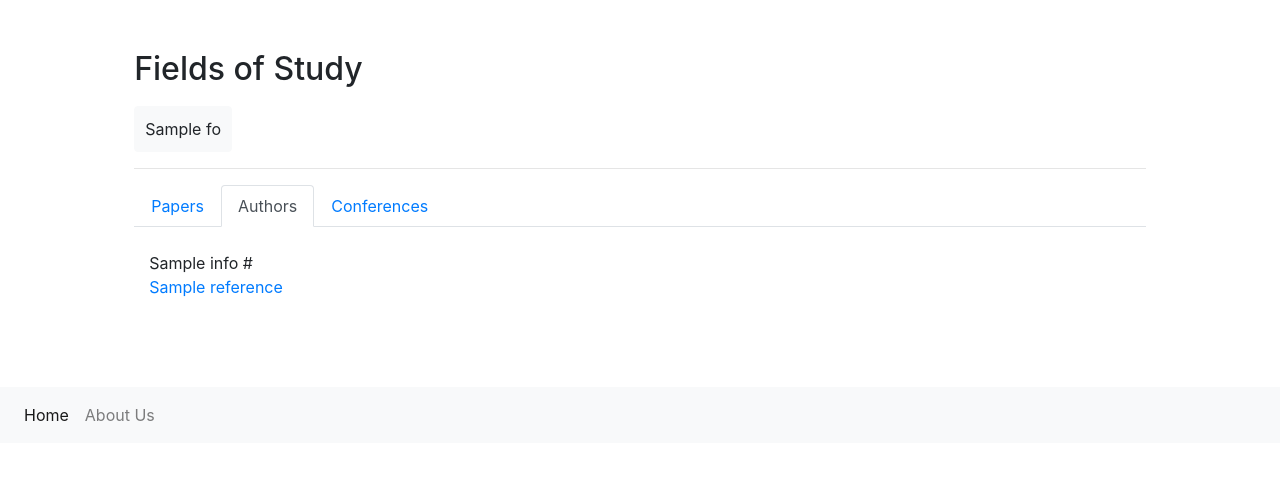
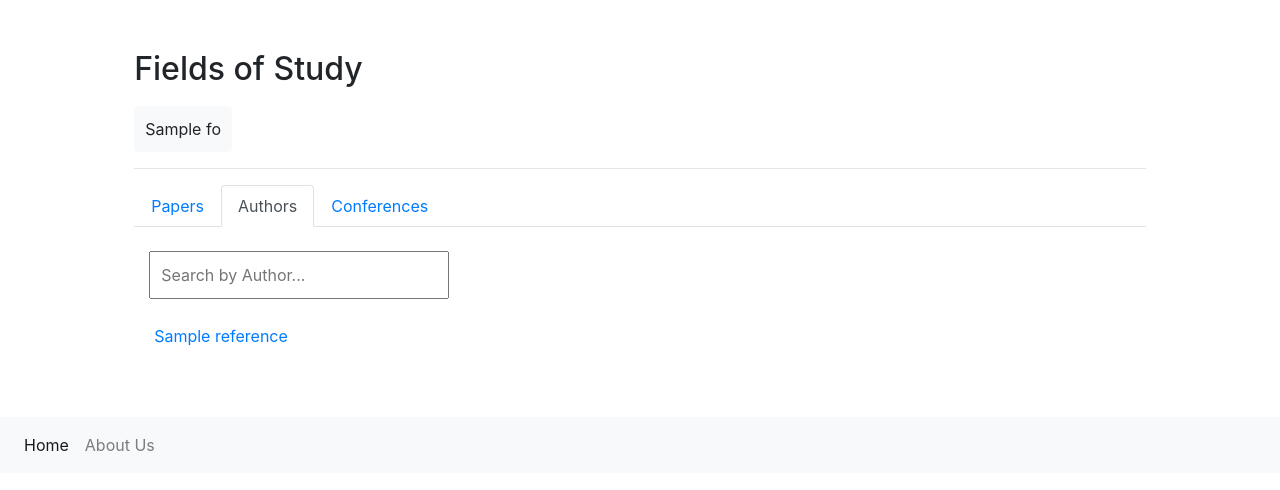
Before and after one commit to sohampachpande/CSEDB, a Flask app: template flask_server/app/templates/fos_temp.html in a window 1280 px wide, after a click on "Authors". Shown: the part 56-546 px from the top of the page. Run offline with Flask 2, Linux system fonts and the light colour scheme; the template is opened without the code that fills it: most values are stand-ins (such as "Sample title", 1, 10 or a date in 2020); some libraries are stand-ins or nearby versions.

Commit message:
added some addn search bars

```diff
--- a/flask_server/app/static/main.css
+++ b/flask_server/app/static/main.css
@@ -105,3 +105,18 @@
   box-shadow: none;
   top: 5px;
 }
+
+.bg-4 {
+    background-color: #2f2f2f; /* Black Gray */
+    color: #fff;
+  }
+
+  .footer {
+    position: absolute;
+    right: 0;
+    bottom: 0;
+    left: 0;
+    padding: 1rem;
+    background-color: #efefef;
+    text-align: center;
+  }
--- a/flask_server/app/templates/footerbar.html
+++ b/flask_server/app/templates/footerbar.html
@@ -1,4 +1,4 @@
-<nav style="margin-top: 40px" class="navbar navbar-expand-lg navbar-light bg-light">
+<nav style="margin-top: 40px; " class="navbar navbar-expand-lg navbar-light bg-light">
     <button class="navbar-toggler" type="button" data-toggle="collapse" data-target="#navbarTogglerDemo03" aria-controls="navbarTogglerDemo03" aria-expanded="false" aria-label="Toggle navigation">
         <span class="navbar-toggler-icon"></span>
     </button>
--- a/flask_server/app/templates/fos_temp.html
+++ b/flask_server/app/templates/fos_temp.html
@@ -46,30 +46,31 @@
 
                         <div class="tab-content">
                             <div id="home" class="container tab-pane active" style="margin-left: 0px"><br>
-                                {{ pagination_paper.info  }}
-                                {{ pagination_paper.links }}
+                                <input type="text" id="myInput2" onkeyup="myFunction2()" placeholder="Search by Paper..." title="Type in a name" style="padding:10px; width:300px; margin-bottom: 20px;">
                                 {% for paper in papers %}
-                                    <div class="info" >
+                                    <div class="info papers" style="padding: 5px;">
                                         <a href="/paper/{{ paper[0] }}">{{ paper[1] }}</a>
+                                        <br>
                                     </div>
-                                    <br>
                                 {% endfor %}
                             </div>
                             <div id="menu1" class="container tab-pane fade" style="margin-left: 0px"><br>
-                                {{ pagination_author.info  }}
-                                {{ pagination_author.links }}
+                                <input type="text" id="myInput1" onkeyup="myFunction1()" placeholder="Search by Author..." title="Type in a name" style="padding:10px; width:300px; margin-bottom: 20px;">
                                 {% for author in authors %}
-                                    <div class="info" >
+                                    <div class="info authors" style="padding: 5px;">
                                         <a href="/author/{{ author[0] }}">{{ author[1] }}</a>
+                                        <br>
                                     </div>
-                                    <br>
                                 {% endfor %}
                             </div>
                             <div id="menu2" class="container tab-pane fade" style="margin-left: 0px"><br>
                                 {% for conf in conferences %}
                                     <div class="info" >
-                                        <a href="/conference/{{ conf[0] }}">{{ conf[1] }} - {{ conf[2] }}</a>
+                                        <a href="/conference/{{ conf[0] }}">{{ conf[0] }}</a>
                                     </div>
+                                    {% for year in conf[1] %}
+                                    <a href="/conference/{{ year[1] }}"><button type="button" class="btn btn-light" style="padding: 10px; margin-top:10px;">{{ year[0] }}</button></a>
+                                    {% endfor %}
                                     <br>
                                 {% endfor %}
                             </div>
@@ -84,4 +85,48 @@
     {% include 'footerbar.html' %}
     </body>
 
+
+
+        <script>
+            function myFunction1() {
+                var input, filter, conference_boxes;
+                input = document.getElementById("myInput1");
+                filter = input.value.toUpperCase();
+                author_boxes = document.getElementsByClassName("authors")
+                // console.log(author_boxes);
+                for (i = 0; i < author_boxes.length; i++) {
+                    t = author_boxes[i];
+                    txtValue = t.textContent || t.innerText;
+                    console.log("a");
+                    if (txtValue.toUpperCase().indexOf(filter) > -1) {
+                        t.style.display = "";
+                    }
+                    else {
+                        t.style.display = "none";
+                    }
+                }
+            }
+        </script>
+
+
+        <script>
+            function myFunction2() {
+                var input, filter, conference_boxes;
+                input = document.getElementById("myInput2");
+                filter = input.value.toUpperCase();
+                author_boxes = document.getElementsByClassName("papers")
+                // console.log(author_boxes);
+                for (i = 0; i < author_boxes.length; i++) {
+                    t = author_boxes[i];
+                    txtValue = t.textContent || t.innerText;
+                    console.log("a");
+                    if (txtValue.toUpperCase().indexOf(filter) > -1) {
+                        t.style.display = "";
+                    }
+                    else {
+                        t.style.display = "none";
+                    }
+                }
+            }
+        </script>
 </html>
```
Also changed, not shown: flask_server/app/fos_routes.py (+16 -6 lines). Lines whose indentation alone changed are shown as unchanged.
